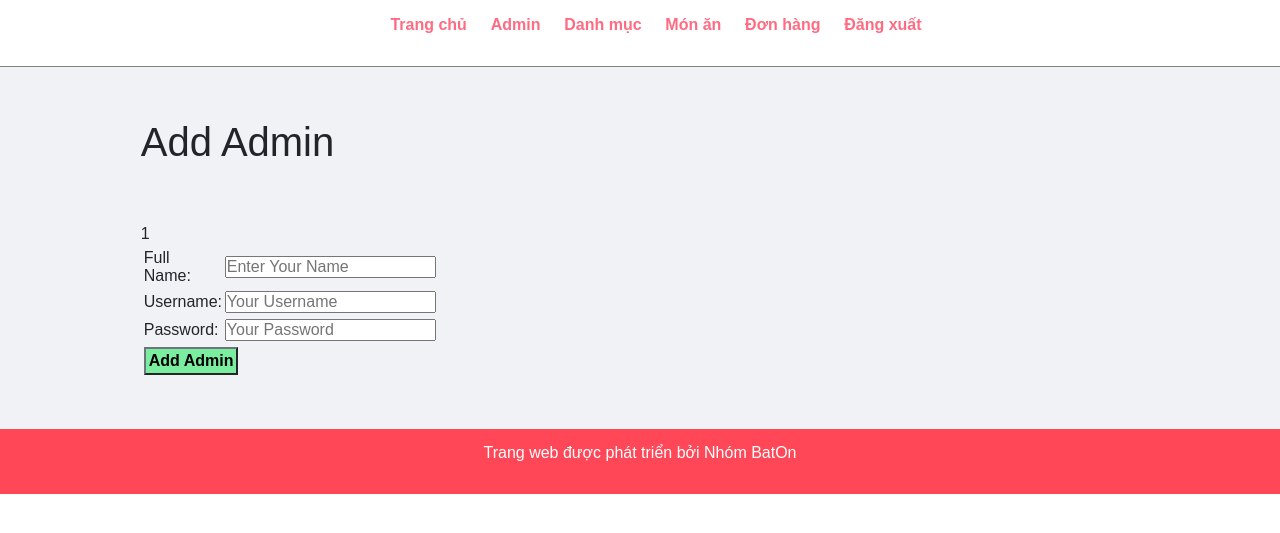
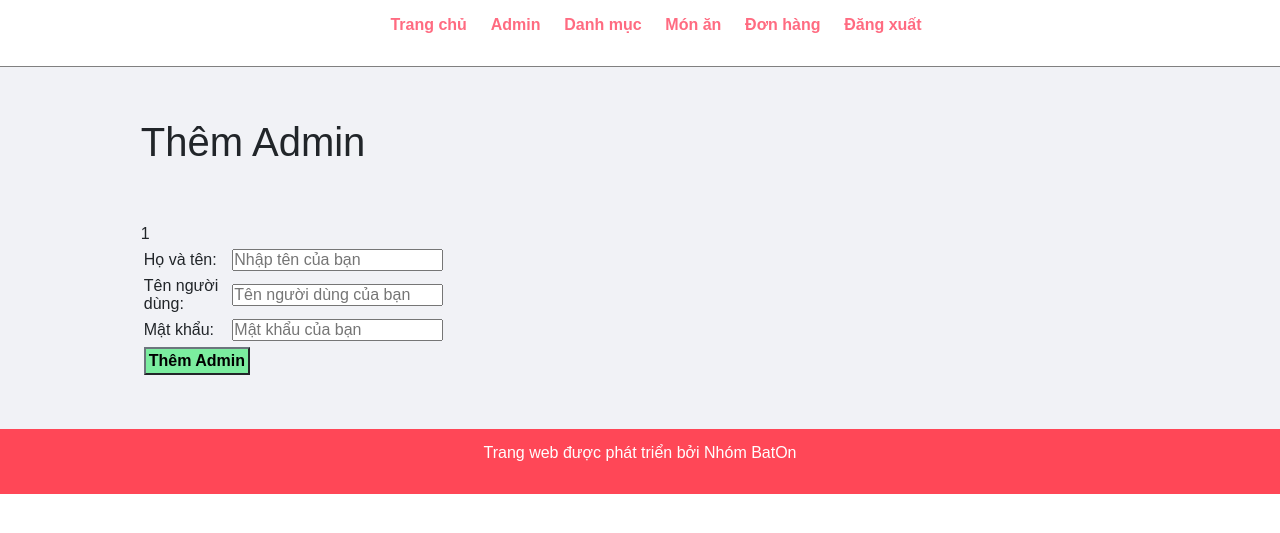
Before and after one commit to tquann286/food-ecommerce, a PHP site: page /admin/add-admin.php in a window 1280 px wide. Shown: the top 533 px of the page. Run offline with PHP 8.4, Linux system fonts and the light colour scheme; a user stored in the database is signed in.

Commit message:
Refactor language and update labels for add-admin, add-category, and add-food forms
Updated the language and labels in the add-admin, add-category, and
add-food forms to Vietnamese. This ensures a consistent user experience
and improves localization for Vietnamese-speaking users. The changes
include translating headings, input placeholders, and error/success
messages to Vietnamese. The update also includes renaming the "Add
Admin," "Add Category," and "Add Food" buttons to "Thêm Admin," "Thêm
Danh Mục," and "Thêm Món Ăn" respectively. These changes make the forms
more user-friendly and accessible to Vietnamese-speaking admins and
users. The commit addresses localization and user experience needs,
improving the application for a wider audience.

Issue references: #45, #67

```diff
--- a/admin/add-admin.php
+++ b/admin/add-admin.php
@@ -2,7 +2,7 @@
 
 <div class="main-content">
   <div class="wrapper">
-    <h1>Add Admin</h1>
+    <h1>Thêm Admin</h1>
 
     <br><br>
 
@@ -17,29 +17,29 @@
 
       <table class="tbl-30">
         <tr>
-          <td>Full Name: </td>
+          <td>Họ và tên: </td>
           <td>
-            <input type="text" name="full_name" placeholder="Enter Your Name">
+            <input type="text" name="full_name" placeholder="Nhập tên của bạn">
           </td>
         </tr>
 
         <tr>
-          <td>Username: </td>
+          <td>Tên người dùng: </td>
           <td>
-            <input type="text" name="username" placeholder="Your Username">
+            <input type="text" name="username" placeholder="Tên người dùng của bạn">
           </td>
         </tr>
 
         <tr>
-          <td>Password: </td>
+          <td>Mật khẩu: </td>
           <td>
-            <input type="password" name="password" placeholder="Your Password">
+            <input type="password" name="password" placeholder="Mật khẩu của bạn">
           </td>
         </tr>
 
         <tr>
           <td colspan="2">
-            <input type="submit" name="submit" value="Add Admin" class="btn-secondary">
+            <input type="submit" name="submit" value="Thêm Admin" class="btn-secondary">
           </td>
         </tr>
 
@@ -61,7 +61,7 @@
 
   $full_name = $_POST['full_name'];
   $username = $_POST['username'];
-  $password = md5($_POST['password']); // Encrypt Password with MD5
+  $password = md5($_POST['password']); // Mã hóa mật khẩu bằng MD5
 
   $sql = "INSERT INTO tbl_admin SET
             full_name='$full_name',
@@ -73,11 +73,11 @@
 
   if ($res == TRUE) {
     // echo "Data Inserted";
-    $_SESSION['add'] = "<div class='success'>Admin Added Successfully.</div>";
+    $_SESSION['add'] = "<div class='success'>Admin được thêm thành công.</div>";
     header("location:" . SITEURL . 'admin/manage-admin.php');
   } else {
     // echo "Fail to Insert Data";
-    $_SESSION['add'] = "<div class='error'>Failed to Add Admin.</div>";
+    $_SESSION['add'] = "<div class='error'>Thêm Admin không thành công.</div>";
     header("location:" . SITEURL . 'admin/add-admin.php');
   }
 
--- a/admin/add-food.php
+++ b/admin/add-food.php
@@ -107,13 +107,13 @@
       if (isset($_POST['featured'])) {
         $featured = $_POST['featured'];
       } else {
-        $featured = "No";
+        $featured = "Không";
       }
 
       if (isset($_POST['active'])) {
         $active = $_POST['active'];
       } else {
-        $active = "No";
+        $active = "Không";
       }
 
       // Upload the Image if selected
```
Also changed, not shown: admin/add-category.php (+21 -21 lines).
